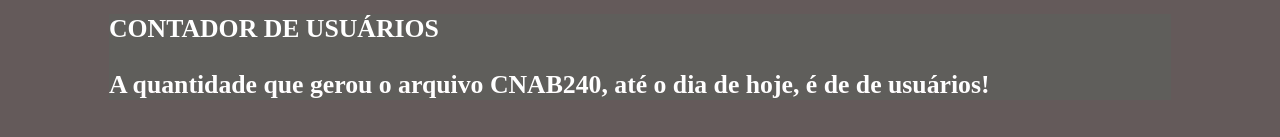
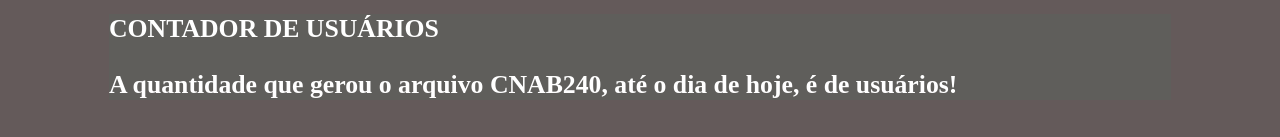
Before and after one commit to rgriao/projetoFolhaFE, a React (Create React App) app: page / in a window 1280 px wide. Shown: the part 1695-1832 px from the top of the page. Built offline with nearby package versions, Linux system fonts and the light colour scheme; no server answers.

Commit message:
Texto contador de usuários

```diff
--- a/src/components/ContadorVisitantes.js
+++ b/src/components/ContadorVisitantes.js
@@ -6,7 +6,7 @@ function ContadorVisitantes (props) {
       <div id="contador">
       <h3>CONTADOR DE USUÁRIOS</h3>
         <h3>
-          A quantidade que gerou o arquivo CNAB240, até o dia de hoje, é de { props.cont } de usuários!
+          A quantidade que gerou o arquivo CNAB240, até o dia de hoje, é de { props.cont } usuários!
         </h3>
       </div>
     </body>
```
